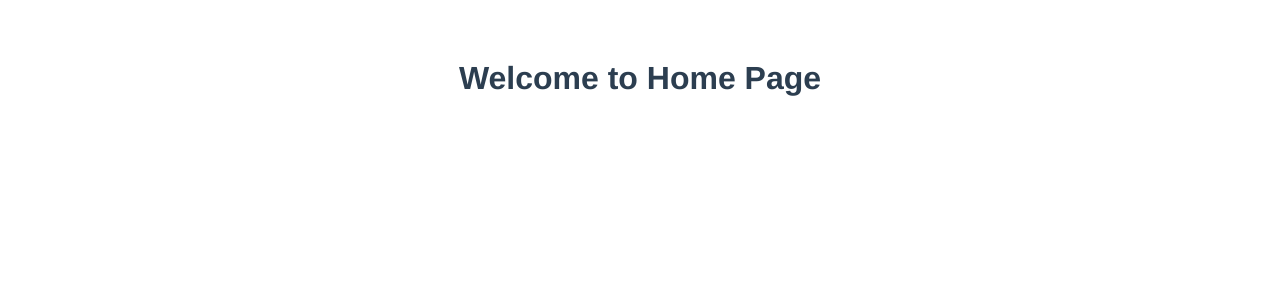
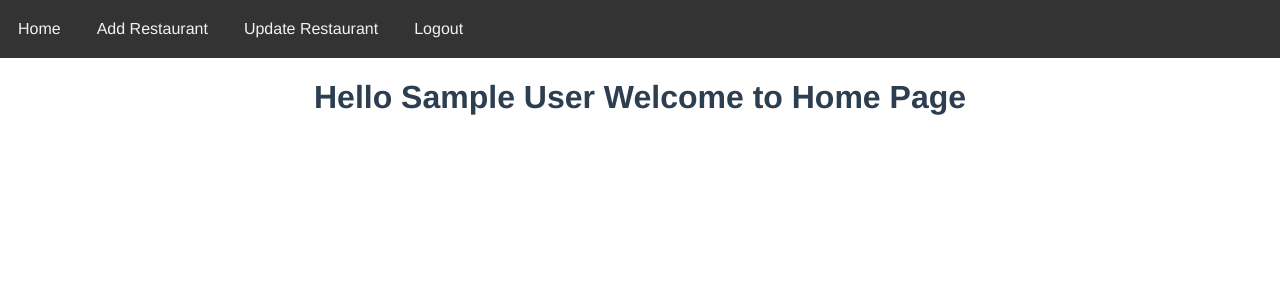
Before and after one commit to nazimfeni/resto-project, a Vue app: page / in a window 1280 px wide. Shown: the top 300 px of the page. Built offline with nearby package versions, Linux system fonts and the light colour scheme; sample sign-in values are in the browser's storage.

Commit message:
Add and update routing

```diff
--- a/src/App.vue
+++ b/src/App.vue
@@ -16,10 +16,13 @@ export default {
   -moz-osx-font-smoothing: grayscale;
   text-align: center;
   color: #2c3e50;
-  margin-top: 60px;
+
 }
 
-
+body{
+  padding: 0px;
+  margin: 0px;
+}
 .logo{
     width: 100px;
 }
--- /dev/null
+++ b/src/components/Add.vue
@@ -0,0 +1,26 @@
+<template>
+      <Header />
+      <h1>Add Restaurant Page</h1>
+      </template>
+
+      <script>
+      import Header from './Header.vue'
+      export default{
+            // eslint-disable-next-line vue/multi-word-component-names
+            name: 'Add',
+            components:{
+                  Header
+            },
+
+            mounted(){
+            let user=localStorage.getItem('user-info');
+            if(!user)
+                { this.$router.push({name:'SignUp'})  }
+        }
+}
+      </script>
+
+
+      <style>
+
+      </style>
--- /dev/null
+++ b/src/components/Header.vue
@@ -0,0 +1,43 @@
+<template>
+  <div class="nav">
+    <router-link to="/">Home</router-link>
+    <router-link to="add">Add Restaurant</router-link>
+    <router-link to="update">Update Restaurant</router-link>
+    <a v-on:click="logout">Logout</a>
+  </div>
+</template>
+
+<script>
+export default {
+  // eslint-disable-next-line vue/multi-word-component-names
+  name: "Header",
+  methods: {
+    logout() {
+      localStorage.clear();
+      this.$router.push({ name: "Login" });
+    },
+  },
+};
+</script>
+
+<style>
+.nav {
+  background-color: #333;
+  overflow: hidden;
+}
+
+.nav a {
+  float: left;
+  color: #f2f2f2;
+  text-align: center;
+  padding: 16px 14px;
+  text-decoration: none;
+  font-size: 16px;
+  margin: 4px;
+}
+
+.nav a:hover {
+  background-color: #ddd;
+  color: #222;
+}
+</style>
--- a/src/components/Home.vue
+++ b/src/components/Home.vue
@@ -1,21 +1,30 @@
 <template>
-      <h1>Welcome to Home Page</h1>
-      </template>
+  <Header />
+  <h1>Hello {{ name }} Welcome to Home Page</h1>
+</template>
 
-      <script>
-      export default{
-            // eslint-disable-next-line vue/multi-word-component-names
-            name: 'Home',
+<script>
+import Header from "./Header.vue";
+export default {
+  // eslint-disable-next-line vue/multi-word-component-names
+  name: "Home",
+  data() {
+    return {
+      name: "",
+    };
+  },
+  components: {
+    Header,
+  },
 
-            mounted(){
-            let user=localStorage.getItem('user-info');
-            if(!user)
-                { this.$router.push({name:'SignUp'})  }
-        }
-}
-      </script>
+  mounted() {
+    let user = localStorage.getItem("user-info");
+    this.name = JSON.parse(user).name;
+    if (!user) {
+      this.$router.push({ name: "SignUp" });
+    }
+  },
+};
+</script>
 
-
-      <style>
-
-      </style>
+<style></style>
--- /dev/null
+++ b/src/components/Update.vue
@@ -0,0 +1,26 @@
+<template>
+      <Header />
+      <h1>Update Restaurant Page</h1>
+      </template>
+
+      <script>
+      import Header from './Header.vue'
+      export default{
+            // eslint-disable-next-line vue/multi-word-component-names
+            name: 'Update',
+            components:{
+                  Header
+            },
+
+            mounted(){
+            let user=localStorage.getItem('user-info');
+            if(!user)
+                { this.$router.push({name:'SignUp'})  }
+        }
+}
+      </script>
+
+
+      <style>
+
+      </style>
--- a/src/routes.js
+++ b/src/routes.js
@@ -1,31 +1,44 @@
-      import Home from "./components/Home.vue"
-      import SignUp from "./components/SignUp.vue"
-      import Login from "./components/Login.vue"
-      import {createRouter, createWebHistory} from 'vue-router'
+import Home from "./components/Home.vue";
+import SignUp from "./components/SignUp.vue";
+import Login from "./components/Login.vue";
+import Add from "./components/Add.vue";
+import Update from "./components/Update.vue";
+import { createRouter, createWebHistory } from "vue-router";
 
-      const routes=[
+const routes = [
   {
-            name:'Home',
-            component:Home,
-            path:'/'
+    name: "Home",
+    component: Home,
+    path: "/",
   },
 
   {
-                  name:'SignUp',
-                  component:SignUp,
-                  path:'/sign-up'
+    name: "SignUp",
+    component: SignUp,
+    path: "/sign-up",
   },
   {
-                  name:'Login',
-                  component:Login,
-                  path:'/login'
+    name: "Login",
+    component: Login,
+    path: "/login",
   },
 
-      ]
+  {
+    name: "Add",
+    component: Add,
+    path: "/add",
+  },
 
-      const router=createRouter({
-            history:createWebHistory(),
-            routes
-      })
+  {
+    name: "Update",
+    component: Update,
+    path: "/update",
+  },
+];
 
-      export default router
+const router = createRouter({
+  history: createWebHistory(),
+  routes,
+});
+
+export default router;
```
Lines whose indentation alone changed are shown as unchanged.
